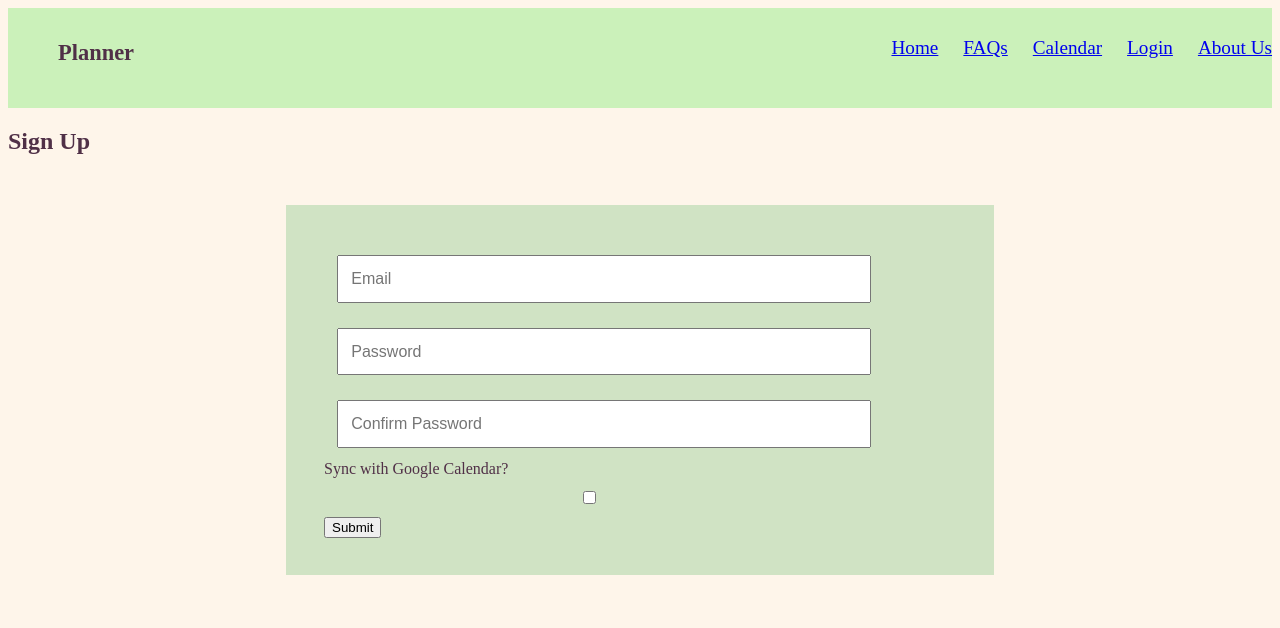
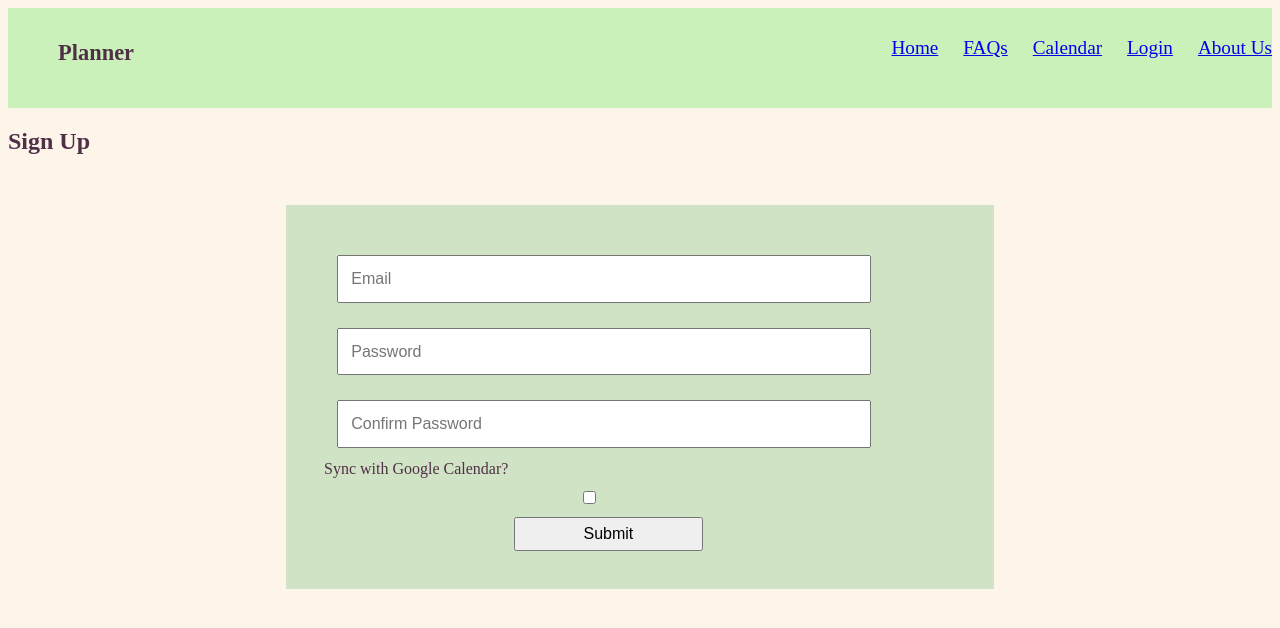
Before and after one commit to jtly4/Planner_Journal, a React (Create React App) app: page /SignUp in a window 1280 px wide. Shown: the top 628 px of the page. Built offline with nearby package versions, Linux system fonts and the light colour scheme.

Commit message:
Add files via upload

```diff
--- a/src/pages/SignUp.js
+++ b/src/pages/SignUp.js
@@ -17,7 +17,7 @@ function MyForm() {
     }
 
     return (
-        <form onSubmit={handleSubmit} action="/account_creation" method="POST">
+        <form onSubmit={handleSubmit} action="/account_creation" method="POST" className="sign-up-form">
             <input
                 className='signUp_input'
                 type="email"
@@ -47,28 +47,17 @@ function MyForm() {
                 value={inputs.passwordConfirm || ""}
                 onChange={handleChange}
             /><br />
+            <div className="signup-sync">
                 <label className ="signUp_label">Sync with Google Calendar?
                     <input
                         className ="signUp_input"
                         type ="checkbox"
                         id ="sync"
-                /><br />
+                    />
                 </label>
-            <input type="submit" />
+            </div>
+            <input type="submit" id="signup-btn" />
         </form>
-        /*{ </label>
-            <input
-                type="email"
-                id="email"
-                name="email"
-                placeholder ="Email Address"
-                class ="login_input"
-                required
-                value={email}
-                // onChange={(e) => setName(e.target.value)}
-            />
-            <input type="submit" />
-        </form> }*/
     )
   }
 function SignUp() {
```
Lines whose indentation alone changed are shown as unchanged.
